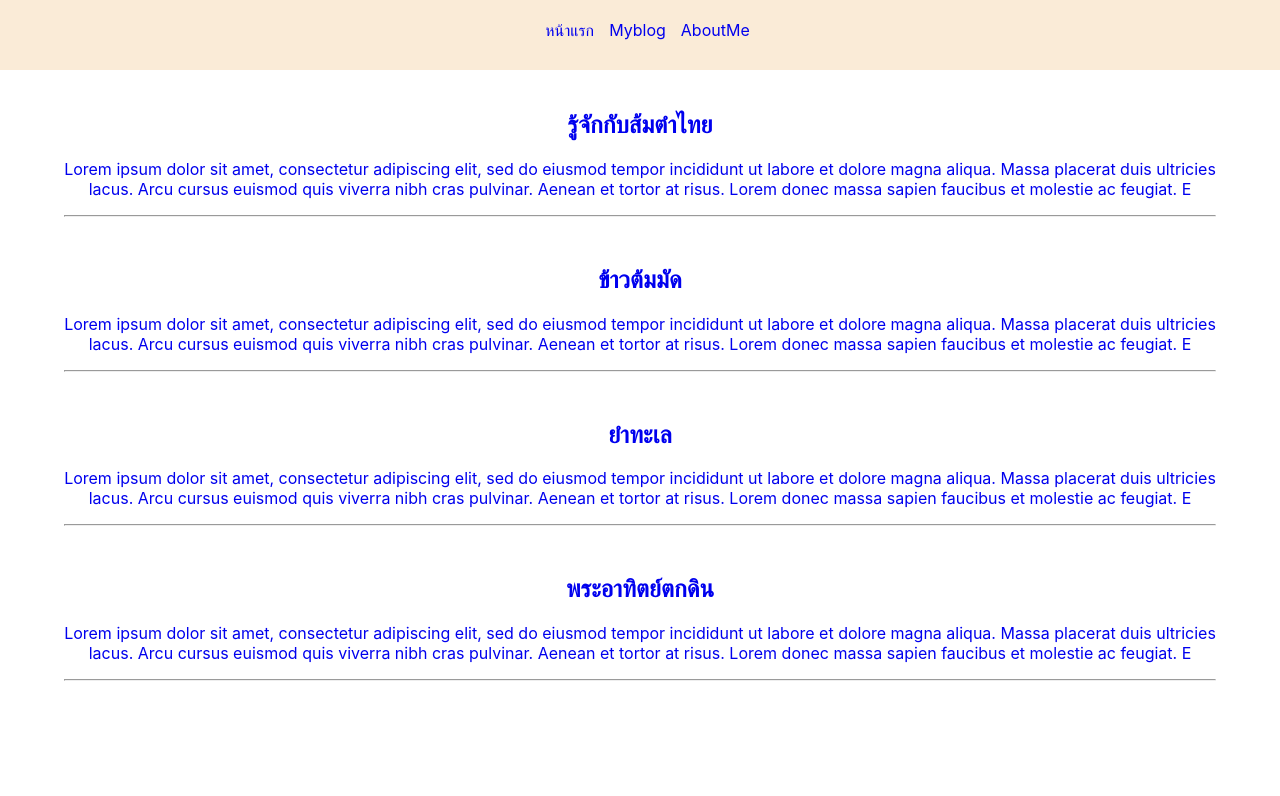
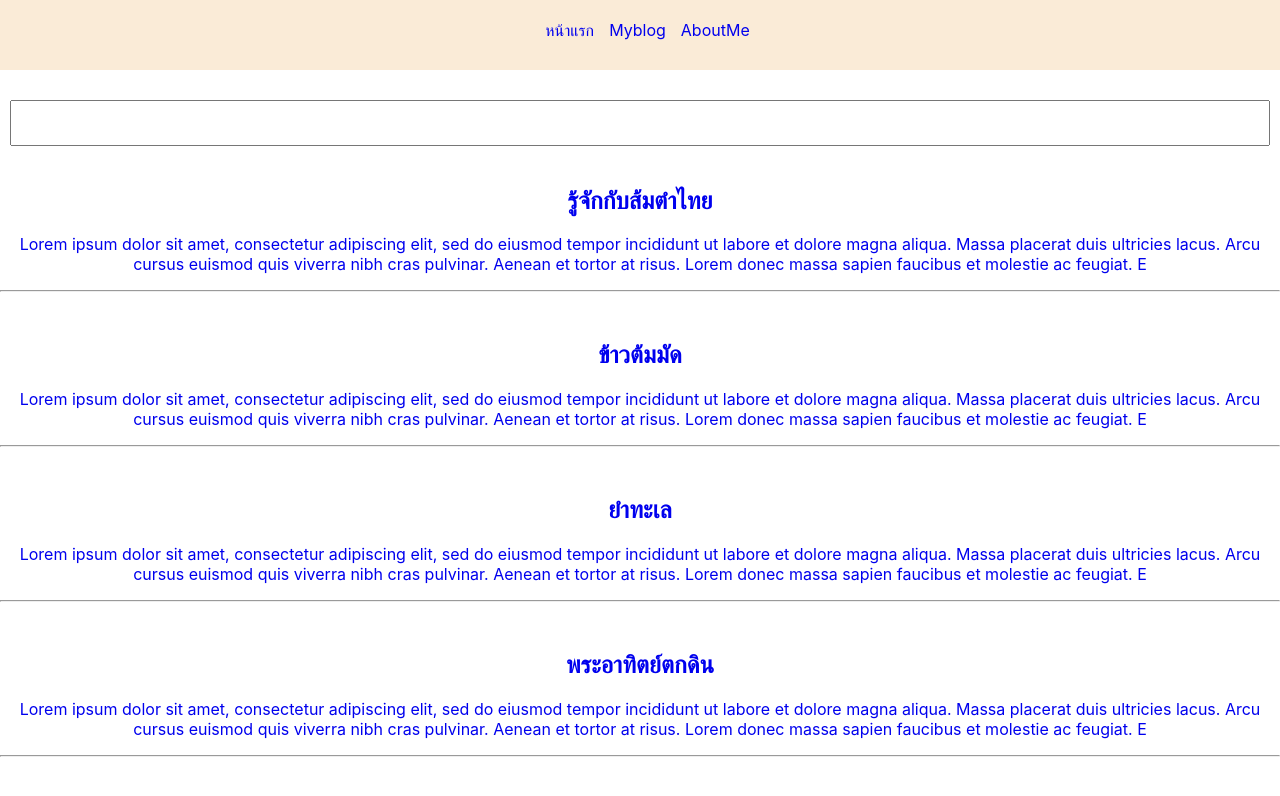
Before and after one commit to NateeRudkui/react-blog-app, a React (Create React App) app: page /blogs in a window 1280 px wide. Shown: the top 796 px of the page. Built offline with nearby package versions, Linux system fonts and the light colour scheme.

Commit message:
✅ : search โดยที่ยังไม่ได้เอามาแสดงผลค้นหา

```diff
--- a/src/components/Blogs.css
+++ b/src/components/Blogs.css
@@ -1,4 +1,11 @@
 .blogs-container{
-    width: 90%;
-    margin: 0 auto;
+    margin: 30px 0;
 }
+.search-input{
+    padding: 1em 1em;
+    width: 96%;
+    font-size: 18;
+}
+.search-input:focus{
+    outline: none;
+}
--- a/src/components/Blogs.js
+++ b/src/components/Blogs.js
@@ -1,10 +1,24 @@
+import { useEffect, useState } from "react";
 import blogs from "../data/blogs";
 import "./Blogs.css";
 import { Link } from "react-router-dom";
 
 export function Blogs() {
+  const [search, setSearch] = useState(" ");
+  useEffect(() => {
+    const result = blogs.filter((item) => item.title.includes(search));
+    console.log(result);
+  });
   return (
     <div className="blogs-container">
+      <input
+        type="text"
+        className="search-input"
+        placeholder="ค้นหาบทความ"
+        value={search}
+        onChange={(e) => setSearch(e.target.value)}
+      />
+      <div className="search-container"></div>
       <article>
         {blogs.map((item) => (
           <Link to={`/blog/${item.id}`} key={item.id}>
--- a/src/components/Detail.js
+++ b/src/components/Detail.js
@@ -16,6 +16,7 @@ export default function Detail() {
     setImage_url(result.image_url);
     setContent(result.content);
     setAuthor(result.author);
+    // eslint-disable-next-line
   }, []);
 
   return (
```
